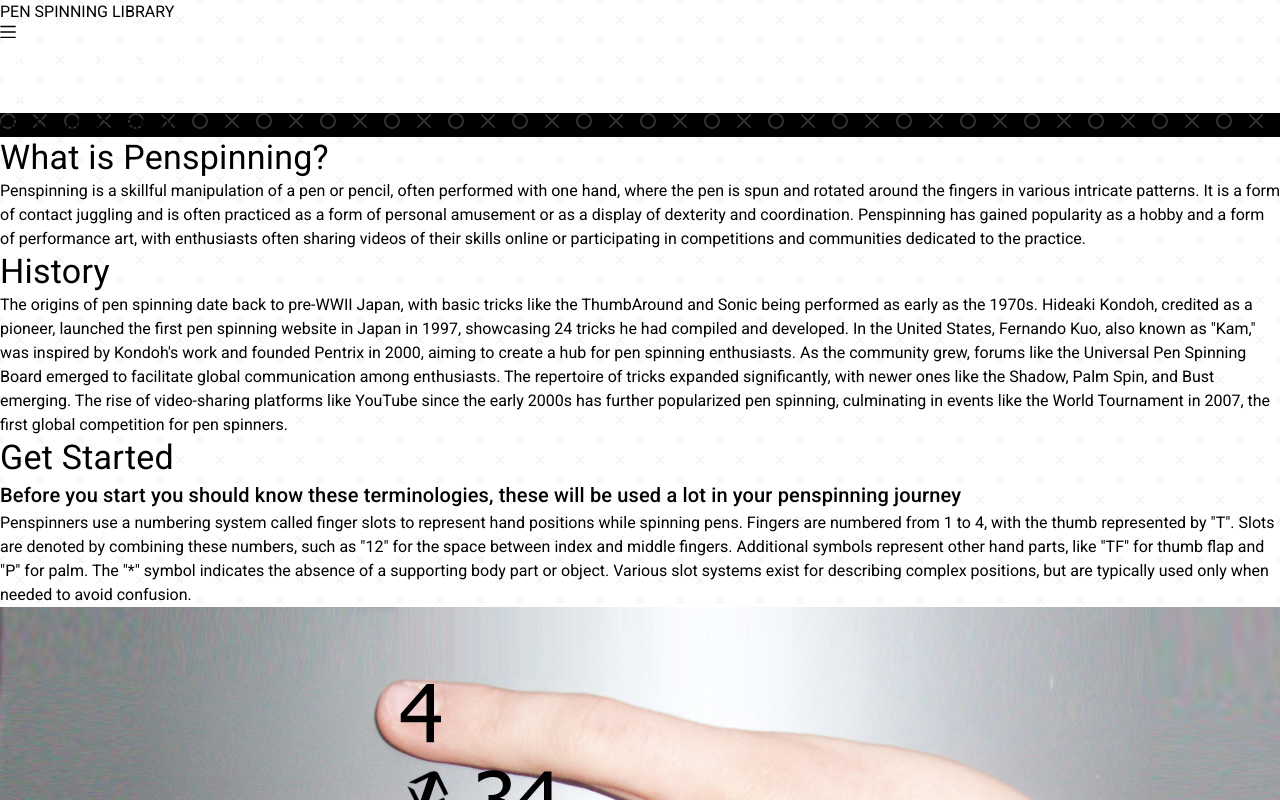
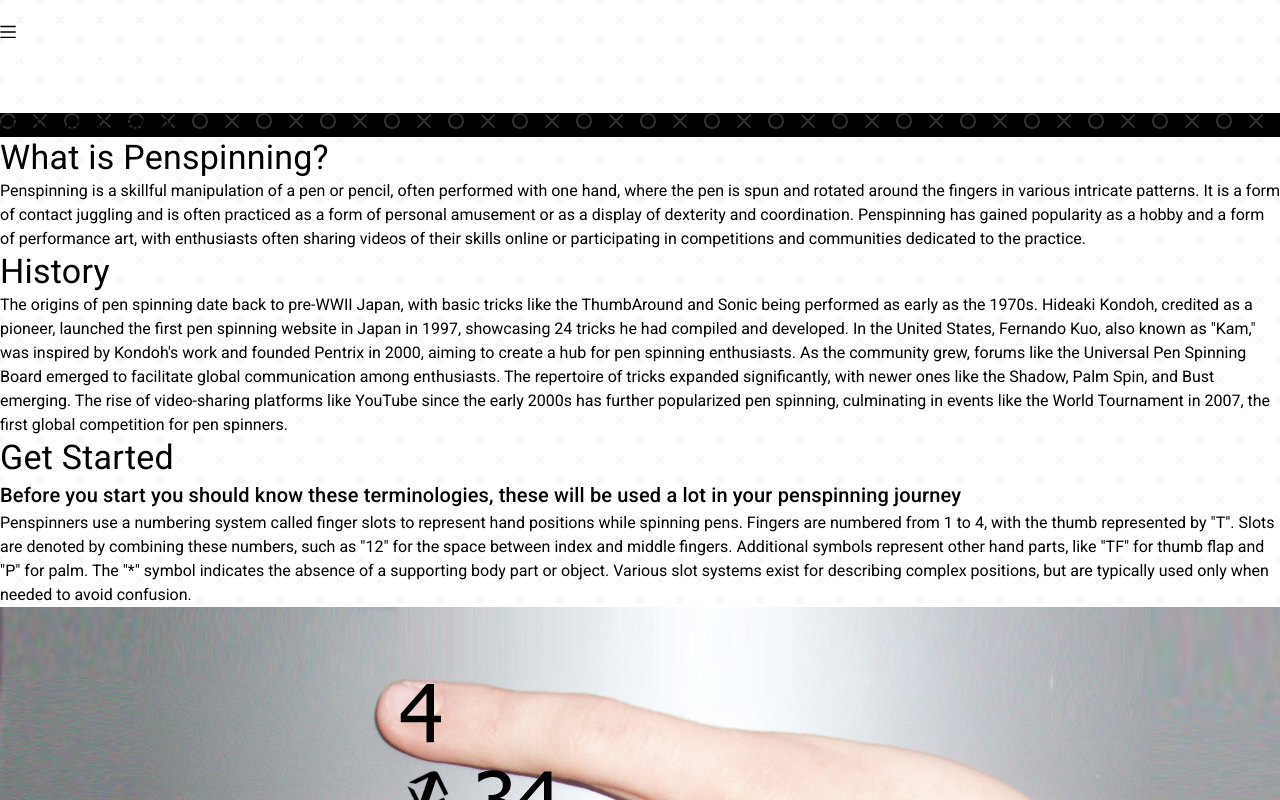
Before and after one commit to Pyromagne/Pen-Spinning-Library, a React (Create React App) app: page / in a window 1280 px wide. Shown: the top 800 px of the page. Built offline with nearby package versions, Linux system fonts and the light colour scheme.

Commit message:
Modify navbar

```diff
--- a/src/App.js
+++ b/src/App.js
@@ -1,7 +1,7 @@
 import React from 'react';
 import { Routes, Route } from "react-router-dom";
 import Home from './pages/Home';
-import Tutorial from './pages/Tutorial';
+import Guide from './pages/Guides';
 import TrickList from './pages/TrickList';
 import TrickTutorial from './pages/TrickTutorial';
 import TrickMenu from './pages/TrickMenu';
@@ -22,7 +22,7 @@ function App() {
     <Navbar isHome={isHome}/>
     <Routes>
       <Route index element={<Home />} />
-      <Route path="tutorial" element={<Tutorial />}/>
+      <Route path="guide" element={<Guide />}/>
       <Route path="tricks" element={<TrickMenu />}/>
 
       {Data.trickCategoryL.map((cat, index) => (
@@ -47,10 +47,6 @@ function App() {
         <Route path={`/tutorial/${trick.name}`} key={index} element={<TrickTutorial trick={trick}/>}/>
       ))}
 
-      {/*
-        //TODO END
-      */}
-
       <Route path="*" element={<Home />}/>
 
     </Routes>
--- a/src/components/Navbar.jsx
+++ b/src/components/Navbar.jsx
@@ -1,11 +1,16 @@
 import { React, useState } from "react";
-import { Button } from "@mui/material";
+import { Button, Link } from "@mui/material";
 import { SlMenu } from "react-icons/sl";
 import { useNavigate } from "react-router-dom";
 
 const navbarStyle = {
     color : 'white',
     borderRadius: 50,
+}
+
+const linkStyle = {
+    color : 'white',
+    textDecoration : 'none',
 }
 
 const Navbar = ({isHome = false}) => {
@@ -16,7 +21,7 @@ const Navbar = ({isHome = false}) => {
         navigate("/home");
     }
     const handleTutorialClick = () =>{
-        navigate("/tutorial");
+        navigate("/guide");
     }
     const handleTrickClick = () =>{
         navigate("/tricks");
@@ -24,13 +29,15 @@ const Navbar = ({isHome = false}) => {
 
     return(
         <div className={`top-0 left-0 w-full flex py-4 justify-between items-center z-10 ${ isHome ? 'bg-transparent absolute' : 'bg-black relative'}`}>
-            <p className="md:ml-20 ml-5 text-white">PEN SPINNING LIBRARY</p>
+            <span className="md:ml-20 ml-5">
+                <Link href="/home" sx={linkStyle}>PEN SPINNING LIBRARY</Link>
+            </span>
             <span className="md:mr-20 mr-5 md:hidden text-white inline">
                 <SlMenu onClick={() => setActive((prevActive) => !prevActive)}/>
             </span>
             <div className={`w-full absolute top-14 left-0 md:hidden ${active ? 'flex' : 'hidden'} bg-black flex-col justify-center items-center gap-4`}>
                 <Button sx={navbarStyle} variant="text" onClick={handleHomeClick} className="w-full">Home</Button>
-                <Button sx={navbarStyle} variant="text" onClick={handleTutorialClick} className="w-full">Tutorials</Button>
+                <Button sx={navbarStyle} variant="text" onClick={handleTutorialClick} className="w-full">Guides</Button>
                 <Button sx={navbarStyle} variant="text" onClick={handleTrickClick} className="w-full">Tricks</Button>
                 <Button sx={navbarStyle} variant="text" className="w-full">Mods</Button>
                 <Button sx={navbarStyle} variant="text" className="w-full">About</Button>
@@ -38,7 +45,7 @@ const Navbar = ({isHome = false}) => {
 
             <div className="mr-20 gap-x-4 md:flex hidden">
                 <Button sx={navbarStyle} variant="text" onClick={handleHomeClick}>Home</Button>
-                <Button sx={navbarStyle} variant="text" onClick={handleTutorialClick}>Tutorials</Button>
+                <Button sx={navbarStyle} variant="text" onClick={handleTutorialClick}>Guides</Button>
                 <Button sx={navbarStyle} variant="text" onClick={handleTrickClick} >Tricks</Button>
                 <Button sx={navbarStyle} variant="text">Mods</Button>
                 <Button sx={navbarStyle} variant="text">About</Button>
--- a/src/pages/Tutorial.jsx
+++ b/src/pages/Guides.jsx
@@ -2,11 +2,11 @@ import React from "react";
 import Navbar from "../components/Navbar";
 import Footer from "../components/Footer";
 
-const Tutorial = () => {
+const Guide = () => {
     return(
         <>
         </>
     )
 }
 
-export default Tutorial
+export default Guide
```
